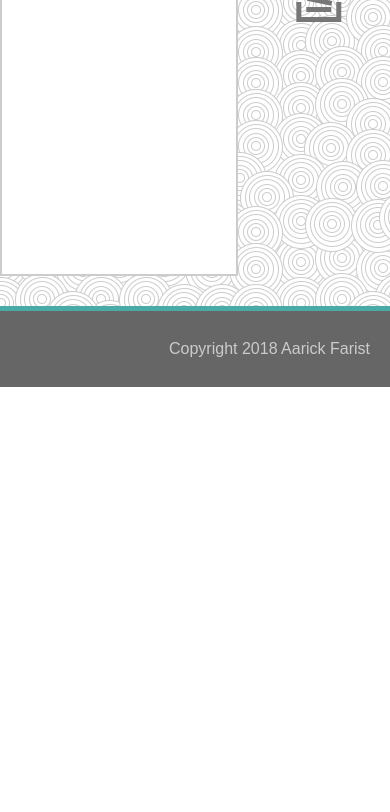
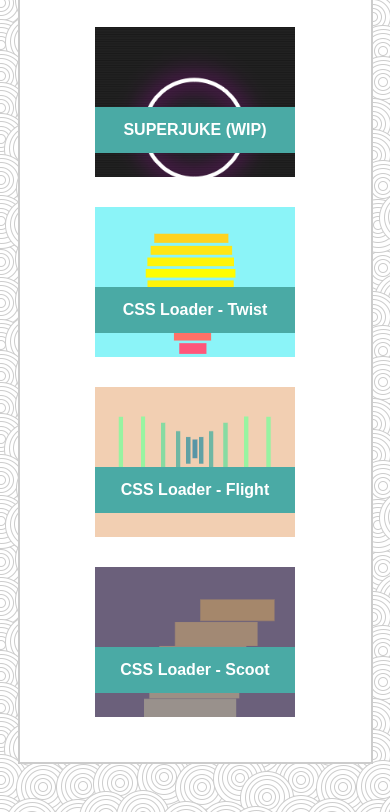
Before and after one commit to Aarick-F/Responsive-Portfolio, a plain HTML site: page portfolio.html in a window 390 px wide. Shown: the part 457-1269 px from the top of the page. Before the commit the page ends 844 px from the top, so only its background shows below. Drawn offline with Linux system fonts and the light colour scheme.

Commit message:
added some responsiveness, still slightly broken

```diff
--- /dev/null
+++ b/assets/css/contactStyle.css
@@ -0,0 +1,60 @@
+body {
+	height: 100%;
+}
+
+.contactForm {
+	margin: 30px;
+	color: #777;
+}
+
+.contactForm h2 {
+	font-weight: normal;
+}
+
+.contactForm input {
+	width: 100%;
+	height: 2.5em;
+	border: 1px solid #DDD;
+	color: #DDD;
+	margin: 20px 0;
+}
+
+.fakeMessage {
+	border: 1px solid #DDD;
+	color: #DDD;
+	width: 100%;
+	height: 250px;
+	margin: 20px 0;
+}
+
+.fakeMessage p {
+	padding: 10px;
+	font-size: 14px;
+}
+
+.button {
+	display: flex;
+	justify-content: center;
+	align-items: center;
+	background-color: #4AAAA5;
+	color: #FFF;
+	width: 25%;
+	height: 75px;
+	margin: 30px 0;
+}
+
+.button h3 {
+	padding: 30px;
+}
+
+.button:hover {
+	cursor: pointer;
+	color: #4AAAA5;
+	background-color: #666;
+	transition: 0.3s;
+}
+
+::placeholder {
+	padding: 0 0 0 10px;
+	color: #DDD;
+}
--- /dev/null
+++ b/assets/css/portfolioStyle.css
@@ -0,0 +1,73 @@
+body {
+	height: 100%;
+}
+
+.portfolioContent {
+	list-style: none;
+	display: flex;
+	justify-content: space-between;
+	flex-wrap: wrap;
+	align-items: center;
+	margin: 30px;
+	padding: 0;
+}
+
+.portfolioItem {
+	width: 200px;
+	height: 150px;
+	margin: 15px;
+	text-align: center;
+}
+
+.portfolioItem h3 {
+	background-color: #4AAAA5;
+	color: #FFF;
+	text-decoration: none;
+	padding: 15px 0;
+	margin-top: 40%;
+}
+
+.portfolioItem a {
+	color: #FFF;
+}
+
+.portfolioItem h3:hover, .portfolioItem a:hover {
+	background-color: #666;
+	color: #4AAAA5;
+	transition: 0.3s;
+}
+
+.portfolioItem:nth-of-type(1) {
+	background: url("../images/kid-macho.jpg");
+	background-size: cover;
+}
+
+.portfolioItem:nth-of-type(2) {
+	background: url("../images/superjuke.png");
+	background-size: cover;
+}
+
+.portfolioItem:nth-of-type(3) {
+	background: url("../images/twist-loader.png");
+	background-size: cover;
+}
+
+.portfolioItem:nth-of-type(4) {
+	background: url("../images/flight-loader.png");
+	background-size: cover;
+}
+
+.portfolioItem:nth-of-type(5) {
+	background: url("../images/scoot-loader.png");
+	background-size: cover;
+}
+
+@media screen and (max-width: 768px) {
+	.portfolioContent {
+		width: 100%;
+		height: 100%;
+		margin: 30px 0;
+		display: flex;
+		justify-content: center;
+	}
+}
--- a/assets/css/style.css
+++ b/assets/css/style.css
@@ -2,6 +2,7 @@ body {
 	display: flex;
 	flex-direction: column;
 	align-items: center;
+	justify-content: space-between;
 	height: 100vh;
 	width: 100%;
 	margin: 0;
@@ -62,6 +63,7 @@ a:hover {
 	width: 960px;
 	display: flex;
 	justify-content: space-between;
+	height: 100%;
 }
 
 .verticle-center {
@@ -114,8 +116,9 @@ a:hover {
 .links {
 	display: flex;
 	flex-wrap: wrap;
-	justify-content: space-around;
+	justify-content: space-between;
 	align-items: center;
+	margin: 0 40px;
 }
 
 .aside-header {
@@ -146,7 +149,14 @@ ul li {
 }
 
 @media screen and (max-width: 980px) {
-
+	body {
+		height: 100%;
+	}
+	.links {
+		justify-content: center;
+		padding-bottom: 20px;
+		flex-wrap: nowrap;
+	}
 }
 
 @media screen and (max-width: 768px) {
@@ -155,4 +165,63 @@ ul li {
 
 @media screen and (max-width: 640px) {
 
+	footer {
+		/*position: absolute;*/
+		/*top: 100vh;*/
+	}
+
+	body {
+		height: 100%;
+	}
+
+	section {
+		flex: 1;
+	}
+
+	 section .container {
+		width: 90%;
+		display: flex;
+		flex-direction: column;
+		justify-content: space-between;
+		align-items: center;
+	}
+
+	#me {
+		margin: 20px 0;
+		width: 50%;
+		height: 50%;
+	}
+
+	.innards {
+		display: flex;
+		flex-direction: column;
+		margin: 30px 0;
+	}
+
+	.photo-text {
+		padding: 0 40px;
+	}
+
+	.content {
+		width: 100%;
+		height: 100%;
+		margin: 30px 0;
+		overflow: sroll;
+	}
+
+	.aside {
+		width: 100%;
+	}
+
+	.links {
+		justify-content: center;
+		padding-bottom: 20px;
+	}
 }
+
+@media screen and (max-width: 375px) {
+	.links {
+		justify-content: center;
+		flex-wrap: nowrap;
+	}
+}
--- a/portfolio.html
+++ b/portfolio.html
@@ -8,6 +8,7 @@
 	<link rel="stylesheet" type="text/css" href="assets/css/reset.css">
 	<!-- MY STYLESHEET -->
 	<link rel="stylesheet" type="text/css" href="assets/css/style.css">
+	<link rel="stylesheet" type="text/css" href="assets/css/portfolioStyle.css">
 	<!-- FONT AWESOME ICONS -->
 	<script defer src="https://use.fontawesome.com/releases/v5.0.6/js/all.js"></script>
 </head>
@@ -29,6 +30,13 @@
 			<!-- BEGIN CONTENT SECTION -->
 			<div class="content">
 				<h1 class="content-header">Portfolio</h1>
+				<ul class="portfolioContent">
+					<li class="portfolioItem"><h3><a href="http://kidmacho.com/" target="_blank">Kid Macho</a></h3></li>
+					<li class="portfolioItem"><h3><a href="https://aarick-f.github.io/project-superjuke/" target="_blank">SUPERJUKE (WIP)</a></h3></li>
+					<li class="portfolioItem"><h3><a href="https://aarick-f.github.io/twist-loader/" target="_blank">CSS Loader - Twist</a></h3></li>
+					<li class="portfolioItem"><h3><a href="https://aarick-f.github.io/flight-loader/" target="_blank">CSS Loader - Flight</a></h3></li>
+					<li class="portfolioItem"><h3><a href="https://aarick-f.github.io/scoot-loader/" target="_blank">CSS Loader - Scoot</a></h3></li>
+				</ul>
 			</div>
 			<div class="aside">
 				<h1 class="aside-header">Connect with me</h1>
```
Also changed, not shown: contact.html (+12 -0 lines).
